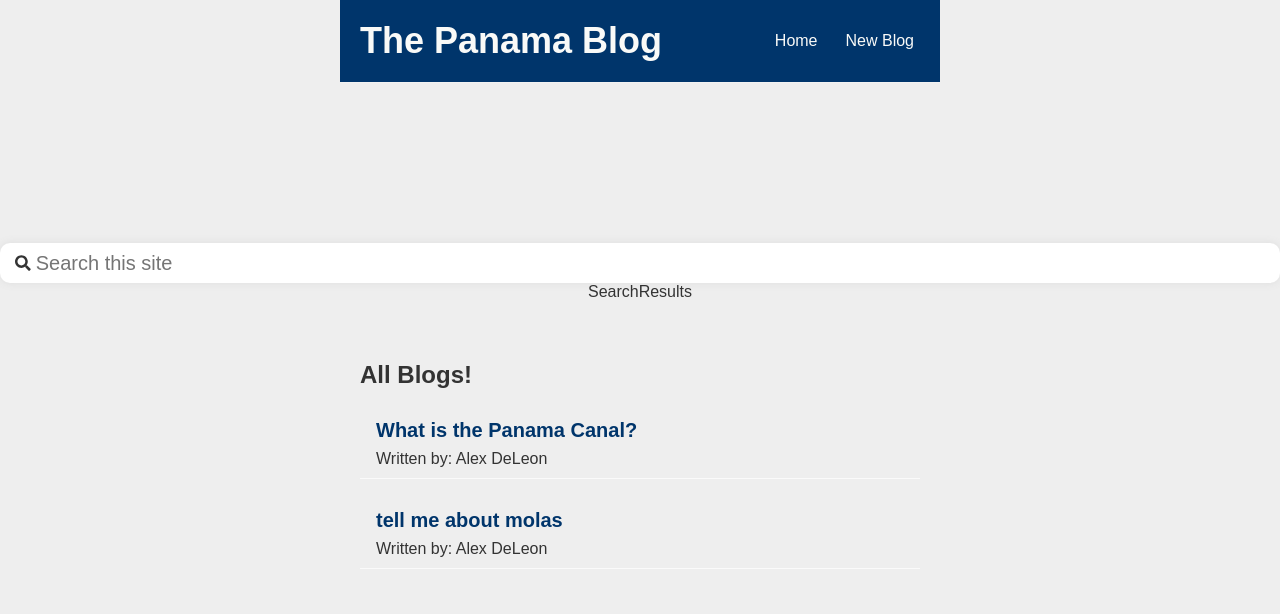
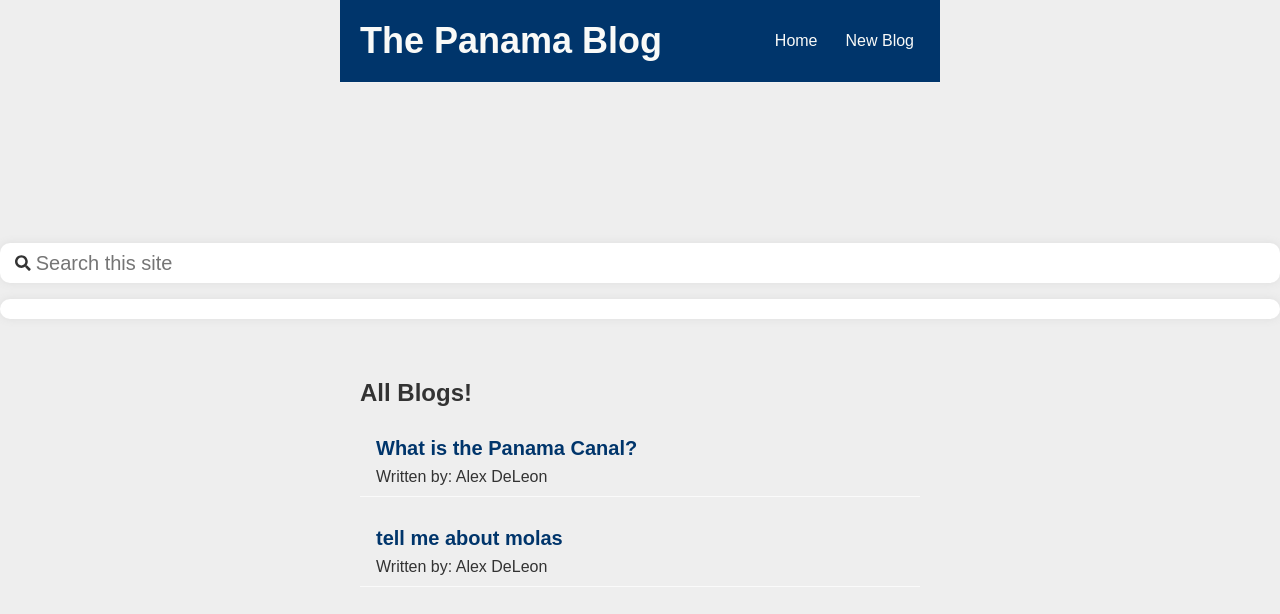
Before and after one commit to alexwebcoder/pick-up-panama-blog, a React (Create React App) app: page / in a window 1280 px wide. Shown: the top 614 px of the page. Built offline with nearby package versions, Linux system fonts and the light colour scheme; data requests are answered from the project's data file.

Commit message:
finished functionality for search component

```diff
--- a/src/App.js
+++ b/src/App.js
@@ -1,3 +1,4 @@
+import { useState } from "react";
 import Navbar from './components/Header/Navbar';
 import Home from './pages/Home/Home';
 import { BrowserRouter as Router, Route, Routes } from 'react-router-dom';
@@ -5,15 +6,17 @@ import Create from './pages/Create/Create';
 import BlogDetails from './BlogDetails';
 import NotFound from './pages/NotFound/NotFound';
 import SearchBar from './components/Searchbar/SearchBar';
+import SearchResults from './components/SearchResults/SearchResult';
 
 function App() {
-
+  const [results, setResults] = useState([]);
   return (
     <Router>
        <div className="App">
         {/* navbar shows on all pages (routes) because it is not inside the Routes component */}
           <Navbar />
-          <SearchBar />
+          <SearchBar setResults={setResults} />
+          <SearchResults results={results} />
           <div className="content">
               <Routes>
                  <Route path='/' element={ <Home/> } />
--- /dev/null
+++ b/src/components/SearchResults/SearchResult.js
@@ -0,0 +1,15 @@
+import "./SearchResults.css"
+
+const SearchResults = ({ results }) => {
+
+   return <div className="results-list">
+     {
+        results.map((result, id) => {
+            return <div key={id}>{result.body}</div>
+        })
+     }
+
+   </div>
+}
+
+export default SearchResults;
--- /dev/null
+++ b/src/components/SearchResults/SearchResults.css
@@ -0,0 +1,16 @@
+.results-list {
+    width: 100%;
+    background-color: #FFFFFF;
+    display: flex;
+    flex-direction: column;
+    box-shadow: 0px 0px 8px #DDDDDD;
+    border-radius: 10px;
+    margin-top: 1rem;
+    max-height: 300px;
+    overflow-y: scroll;
+    padding: 10px 20px;
+}
+
+.results-list:hover {
+    background-color: aliceblue;
+}
--- a/src/components/Searchbar/SearchBar.js
+++ b/src/components/Searchbar/SearchBar.js
@@ -4,8 +4,9 @@ import { FaSearch } from "react-icons/fa";
 import "./SearchBar.css"
 
 
-const SearchBar = () => {
+const SearchBar = ({ setResults }) => {
     const [input, setInput] = useState('');
+
 
     const fetchData = (value) => {
       fetch('http://localhost:8000/blogs/')
@@ -16,7 +17,7 @@ const SearchBar = () => {
                 value && blogs && blogs.title && blogs.title.toLowerCase().includes(value)
             );
          });
-         console.log(results);
+         setResults(results);
        });
     };
 
@@ -33,7 +34,6 @@ const SearchBar = () => {
             <FaSearch id="search-icon"/>
             <input placeholder="Search this site" value={input} onChange={(e) => handleChange(e.target.value)}/>
          </div>
-        <div>SearchResults</div>
       </div>
     )
 }
```
